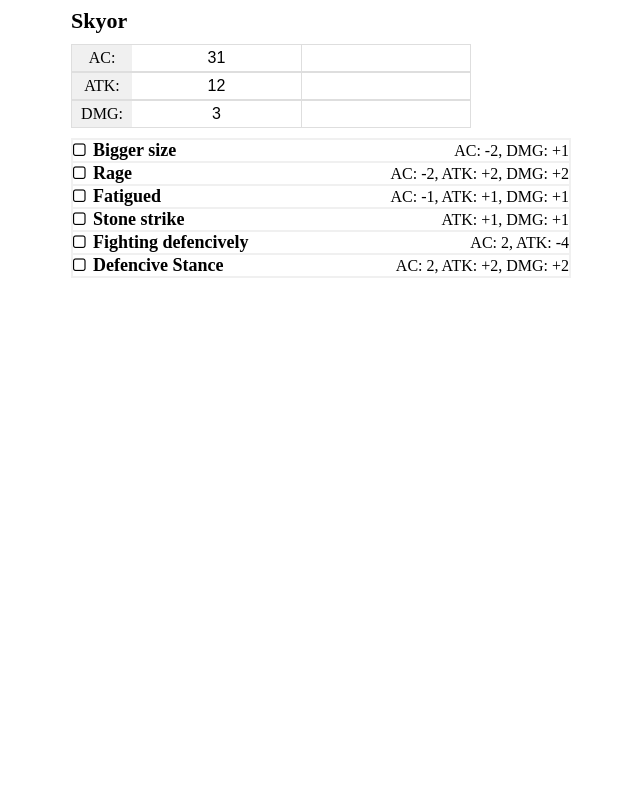
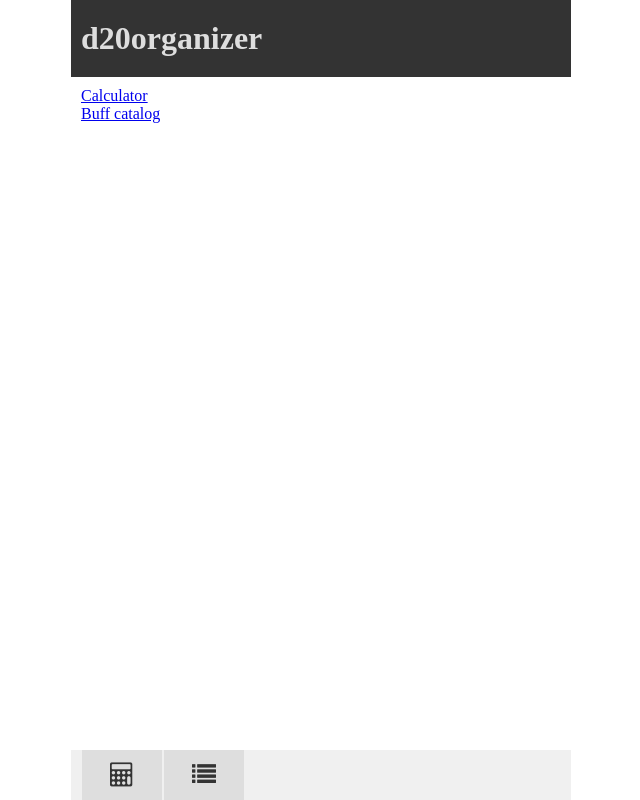
Before and after one commit to sshulin/d20organizer, a React (Create React App) app: page / in a window 1280 px wide. Shown: the whole page, without its empty margins (319-959 px from the left). Built offline with nearby package versions, Linux system fonts and the light colour scheme.

Commit message:
Navbar, restructure and home page

```diff
--- a/src/components/app/app.js
+++ b/src/components/app/app.js
@@ -1,21 +1,39 @@
 import React from 'react';
 import { Route, Switch } from 'react-router-dom';
-import { CalculatorPage, BuffsPage } from '../pages';
+import { HomePage, CalculatorPage, BuffsPage } from '../pages';
+import Navbar from '../core/navbar';
 import './app.css';
 
 const App = () => {
   return (
+    <div className="app">
+      <div className="app__header">
+      </div>
+      <div className="app__body">
+        <div className="app__content">
           <Switch>
             <Route
-        path={process.env.PUBLIC_URL + '/'}
-        component={CalculatorPage}
+              path='/'
+              component={HomePage}
               exact
             />
             <Route
-        path={process.env.PUBLIC_URL + '/buffs'}
+              path='/calculator'
+              component={CalculatorPage}
+            />
+            <Route
+              path='/buffs'
               component={BuffsPage}
             />
           </Switch>
+        </div>
+      </div>
+      <div className="app__footer">
+        <div className="app__navbar">
+           <Navbar />
+        </div>
+      </div>
+    </div>
   )
 };
 
--- /dev/null
+++ b/src/components/core/navbar/index.js
@@ -0,0 +1,3 @@
+import Navbar from './navbar';
+
+export default Navbar;
--- /dev/null
+++ b/src/components/core/navbar/navbar.js
@@ -0,0 +1,28 @@
+import React from 'react';
+
+import { NavLink } from 'react-router-dom';
+
+const Navbar = () => {
+  return (
+    <div className="navbar">
+      <div className="navbar__list">
+        <NavLink
+          to="/calculator"
+          className="navbar__item"
+          activeClassName="navbar__item--active"
+          >
+          <i className="fa fa-calculator"></i>
+        </NavLink>
+        <NavLink
+          to="/buffs"
+          className="navbar__item"
+          activeClassName="navbar__item--active"
+          >
+          <i className="fa fa-list"></i>
+        </NavLink>
+      </div>
+    </div>
+  )
+}
+
+export default Navbar;
--- a/src/components/pages/buffs-page.js
+++ b/src/components/pages/buffs-page.js
@@ -3,12 +3,18 @@ import BuffList from '../core/buff-list';
 
 const BuffsPage = () => {
 
-	return (
-		<div>
-			<div>Buffs page</div>
-			<BuffList />
-		</div>
-	);
+  return (
+    <div className="page">
+      <div className="page__wrapper">
+        <div className="page__title">
+          <div>Buffs page</div>
+        </div>
+        <div className="page__section page__section--grower">
+          <BuffList />
+        </div>
+      </div>
+    </div>
+  );
 }
 
 export default BuffsPage;
--- a/src/components/pages/calculator-page.js
+++ b/src/components/pages/calculator-page.js
@@ -44,7 +44,12 @@ const CalculatorPage = ({ buffs, currentCharacter, currentResult, currentCharact
   }
 
   return (
-    <div>
+    <div class="page">
+      <div className="page__wrapper">
+        <div className="page__title">
+          Calculator
+        </div>
+        <div className="page__section">
           <div className="charedit">
             <div className="charedit__title">
               { currentCharacter.name }
@@ -89,7 +94,8 @@ const CalculatorPage = ({ buffs, currentCharacter, currentResult, currentCharact
               }
             </div>
           </div>
-      <div>
+        </div>
+        <div className="page__section page__section--grower page__section--nopadding">
           <Multiselect
             items={buffs}
             selected={currentCharacter.buffs}
@@ -98,6 +104,7 @@ const CalculatorPage = ({ buffs, currentCharacter, currentResult, currentCharact
             descriptionGetter={buffDescriptionGetter}
             onItemClick={buffToggle}
             />
+        </div>
       </div>
     </div>
   );
--- /dev/null
+++ b/src/components/pages/home-page.js
@@ -0,0 +1,39 @@
+import React from 'react';
+
+import { NavLink } from 'react-router-dom';
+
+const HomePage = () => {
+  return (
+    <div className="page">
+      <div className="page__wrapper">
+        <div className="page__title">
+          d20organizer
+        </div>
+        <div className="page__section">
+          <div className="home">
+            <div className="home__page-list">
+              <div className="home__page-item">
+                <NavLink
+                  className="home__page-link"
+                  to="/buffs"
+                >
+                  Calculator
+                </NavLink>
+              </div>
+              <div className="home__page-item">
+                <NavLink
+                  className="home__page-link"
+                  to="/buffs"
+                >
+                  Buff catalog
+                </NavLink>
+              </div>
+            </div>
+          </div>
+        </div>
+      </div>
+    </div>
+  )
+}
+
+export default HomePage;
--- a/src/components/pages/index.js
+++ b/src/components/pages/index.js
@@ -1,7 +1,9 @@
 import CalculatorPage from './calculator-page';
 import BuffsPage from './buffs-page';
+import HomePage from './home-page';
 
 export {
   CalculatorPage,
-  BuffsPage
+  BuffsPage,
+  HomePage
 }
--- a/src/index.js
+++ b/src/index.js
@@ -12,7 +12,7 @@ import store from './store';
 
 ReactDOM.render(
   <Provider store={store}>
-    <Router>
+    <Router basename={process.env.PUBLIC_URL}>
       <App />
     </Router>
   </Provider>,
--- a/src/styles/styles.css
+++ b/src/styles/styles.css
@@ -1,7 +1,85 @@
-#root {
+body {
+  margin: 0;
+  padding: 0;
+}
+
+.app {
+  height: 100vh;
+  display: flex;
+  flex-direction: column;
   margin-left: auto;
   margin-right: auto;
   max-width: 500px;
+}
+.app__footer {
+  flex-grow: 0;
+  flex-shrink: 0;
+}
+.app__body {
+  flex-grow: 1;
+  position: relative;
+}
+.app__content {
+  height: 100%;
+  left: 0;
+  overflow-y: auto;
+  position: absolute;
+  top: 0;
+  width: 100%;
+}
+
+.navbar {
+  background: #f0f0f0;
+}
+.navbar__list {
+  display: flex;
+  padding-left: 10px;
+  padding-right: 10px;
+}
+.navbar__item {
+  background: #dedede;
+  border-left: 1px solid #f0f0f0;
+  border-right: 1px solid #f0f0f0;
+  color: #333;
+  font-size: 24px;
+  line-height: 50px;
+  text-align: center;
+  width: 80px;
+}
+.navbar__item--active {
+  background: #333;
+  color: #dedede;
+}
+
+.page {
+  height: 100%;
+  position: absolute;
+  width: 100%;
+}
+.page__wrapper {
+  display: flex;
+  flex-direction: column;
+  height: 100%;
+}
+.page__title {
+  background: #333;
+  color: #dedede;
+  font-size: 32px;
+  font-weight: 600;
+  padding-bottom: 20px;
+  padding-left: 10px;
+  padding-right: 10px;
+  padding-top: 20px;
+}
+.page__section {
+  padding: 10px;
+}
+.page__section--nopadding {
+  padding: 0;
+}
+.page__section--grower {
+  flex-grow: 1;
+  overflow-y: auto;
 }
 
 .charedit {
@@ -62,7 +140,6 @@
 }
 
 .multiselect {
-  margin-top: 10px;
 }
 .multiselect__wrapper {
   border: 1px solid #f0f0f0;
```
Lines whose indentation alone changed are shown as unchanged.
